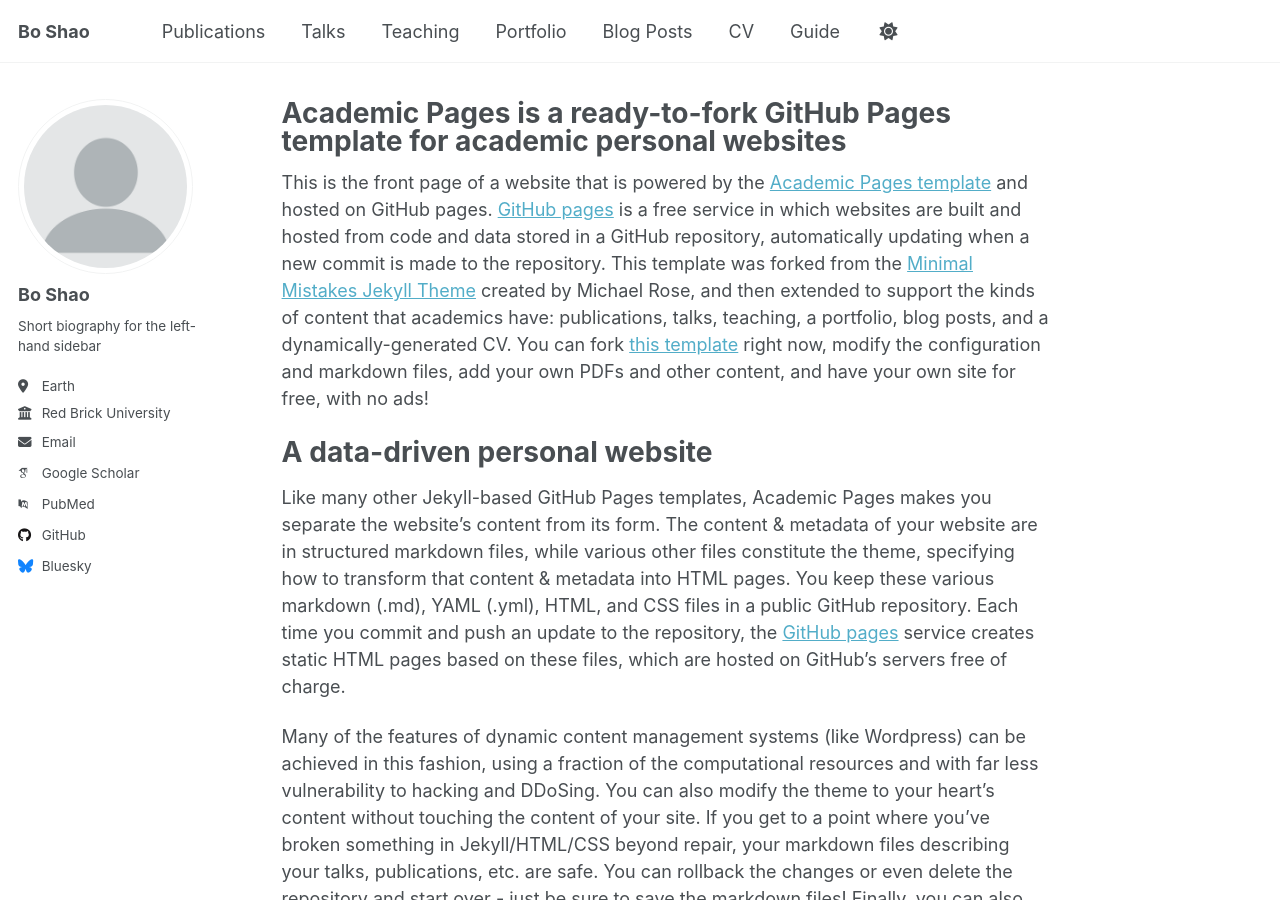
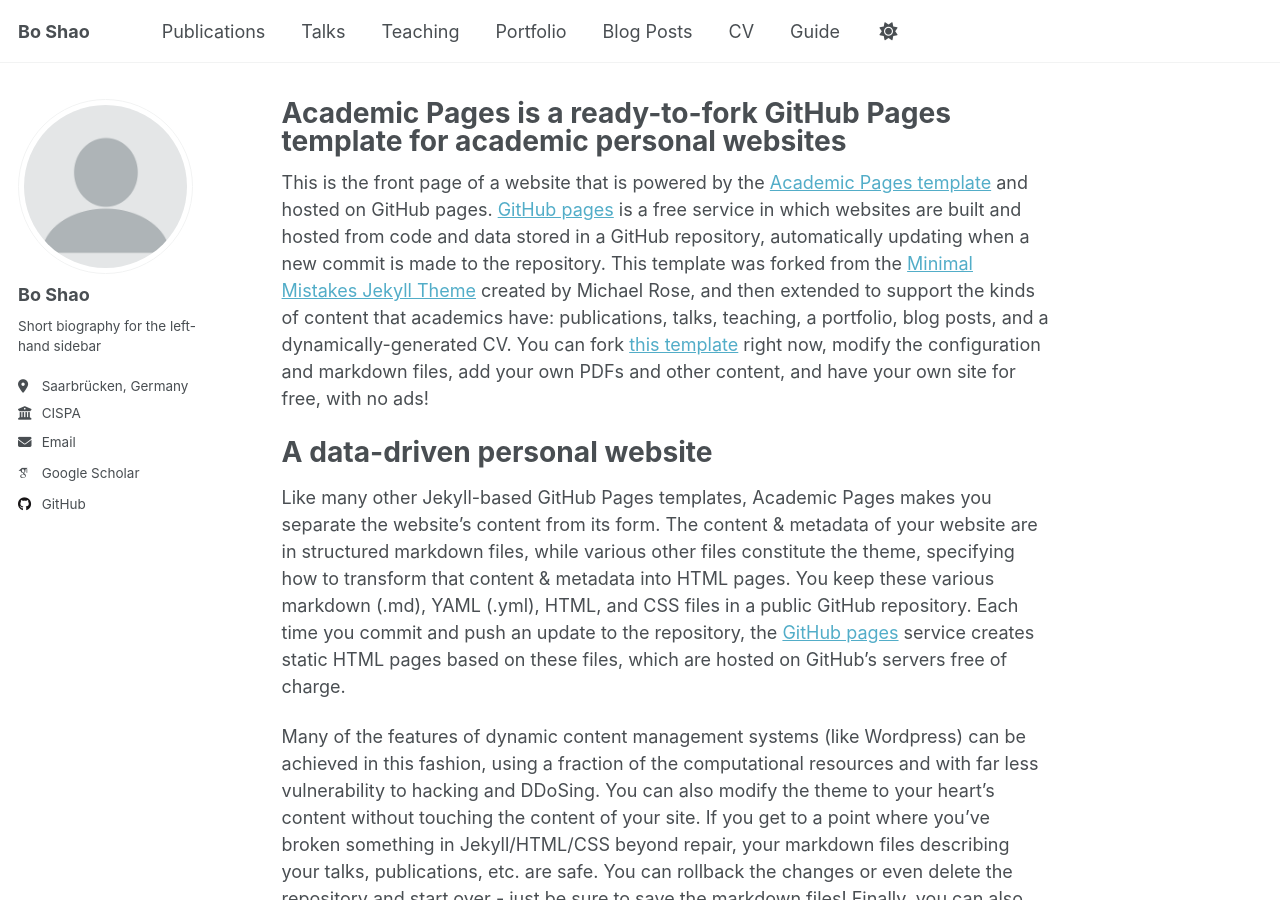
Before and after one commit to bosh-x/bosh-x.github.io, a Jekyll site: the page built from _pages/about.md, in a window 1280 px wide and 900 px high. Built offline with Jekyll 4.4.1, drawn with Linux system fonts in a browser that asks for light colours; some web fonts are replaced.

Commit message:
Update _config.yml

```diff
--- a/_config.yml
+++ b/_config.yml
@@ -26,10 +26,10 @@ author:
   name             : "Bo Shao"
   pronouns         : # example: "she/her"
   bio              : "Short biography for the left-hand sidebar"
-  location         : "Earth"
-  employer         : "Red Brick University"
+  location         : "Saarbrücken, Germany"
+  employer         : "CISPA"
   uri              : # URL
-  email            : "none@example.org"
+  email            : "bo.shao@cispa.de"
 
   # Academic websites
   academia         : # URL
@@ -38,7 +38,7 @@ author:
   impactstory      : # URL
   orcid            : # URL
   semantic         : # URL
-  pubmed           : "https://www.ncbi.nlm.nih.gov/pubmed/?term=john+snow"
+  pubmed           : # URL
   researchgate     : # URL
   scopus           : # URL
 
@@ -46,12 +46,12 @@ author:
   bitbucket        : # Username - Update with your username on the site
   codepen          : # Username
   dribbble         : # Username
-  github           : "academicpages"
+  github           : "bosh-x"
   kaggle           : # Username
   stackoverflow    : # User number or user number and name (i.e., use "1" or "1/jeff-atwood")
 
   # Social media
-  bluesky          : "bsky.app" # Replace this with you Bluesky username
+  bluesky          : # Replace this with you Bluesky username "bsky.app"
   facebook         : # Username
   flickr           : # Username
   foursquare       : # Username
```
